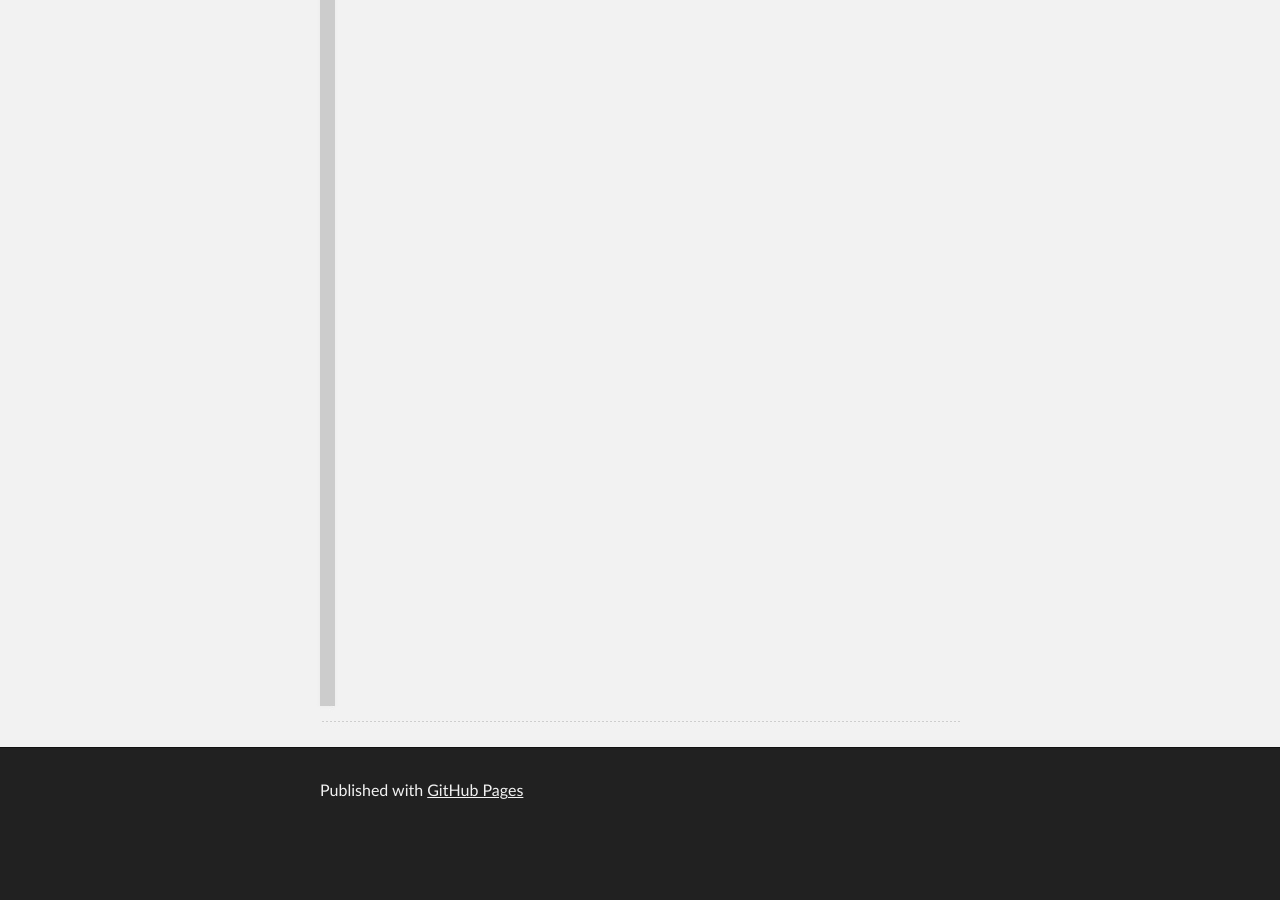
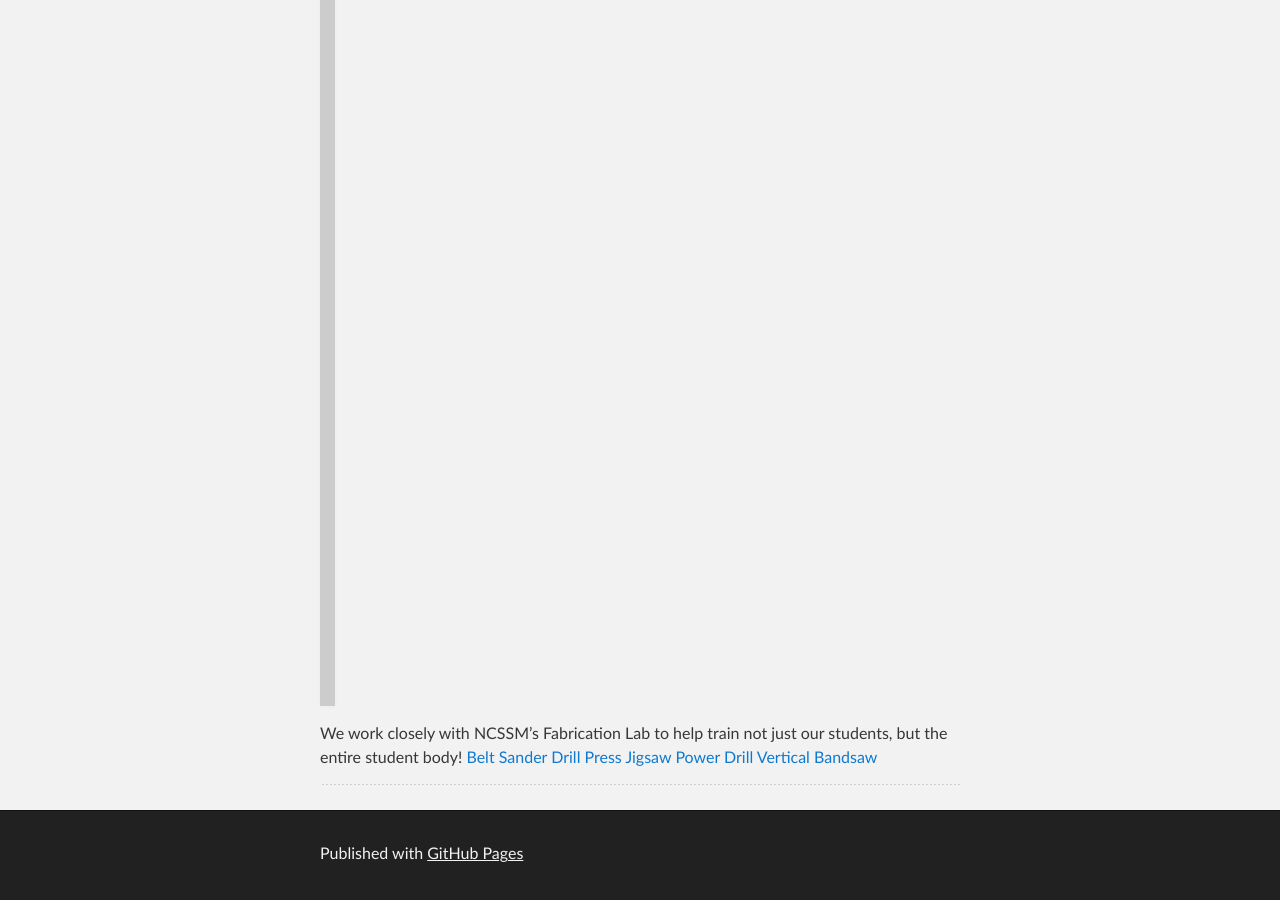
Before and after one commit to FRC900/ZebraSafeSite, a Jekyll site: the page built from 5S.md, in a window 1280 px wide and 900 px high, scrolled down 9596 px. Built offline with Jekyll 4.4.1, drawn with Linux system fonts in a browser that asks for light colours; before the commit the page ends 10433 px from its top, so only the background shows below that.

Commit message:
Update 5S.md

```diff
--- a/5S.md
+++ b/5S.md
@@ -44,4 +44,12 @@ As well as ouir shop vac, we have a hand-held vacuum which uses the same batteri
 
 ![#584298](https://placehold.it/15/584298/000000?text=+) Sustain - We train new members to sustain our efforts.
 
+We work closely with NCSSM's Fabrication Lab to help train not just our students, but the entire student body!
+[Belt Sander](assets/docs/NCSSM_Tool_Rubric_-_Belt_Sander.pdf)
+[Drill Press](assets/docs/NCSSM_Tool_Rubric_-_Drill_Press.pdf)
+[Jigsaw](assets/docs/NCSSM_Tool_Rubric_-_Jigsaw.pdf)
+[Power Drill](assets/docs/NCSSM_Tool_Rubric_-_Power_Drill.pdf)
+[Vertical Bandsaw](assets/docs/NCSSM_Tool_Rubric_-_Vertical_Bandsaw.pdf)
+
+
 * * *
```
